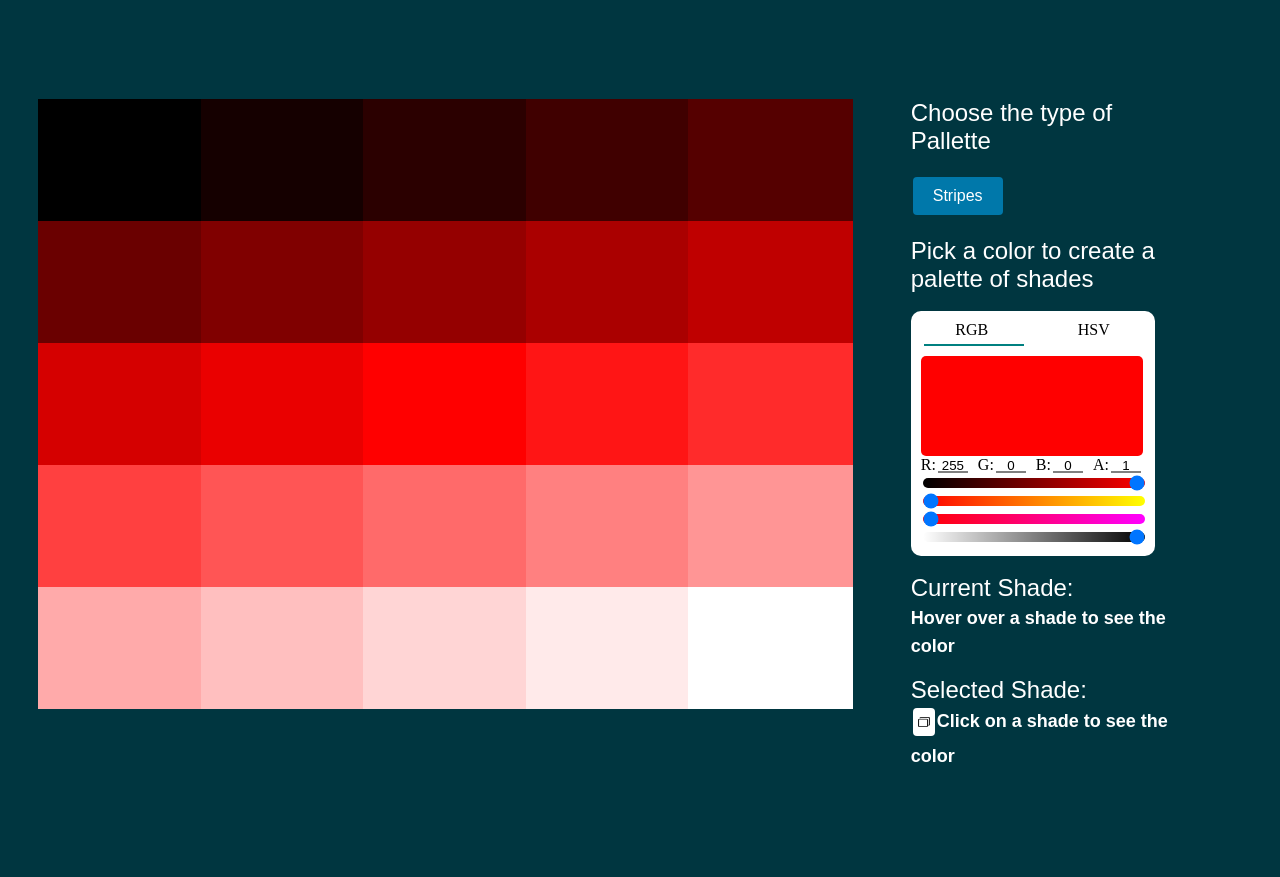
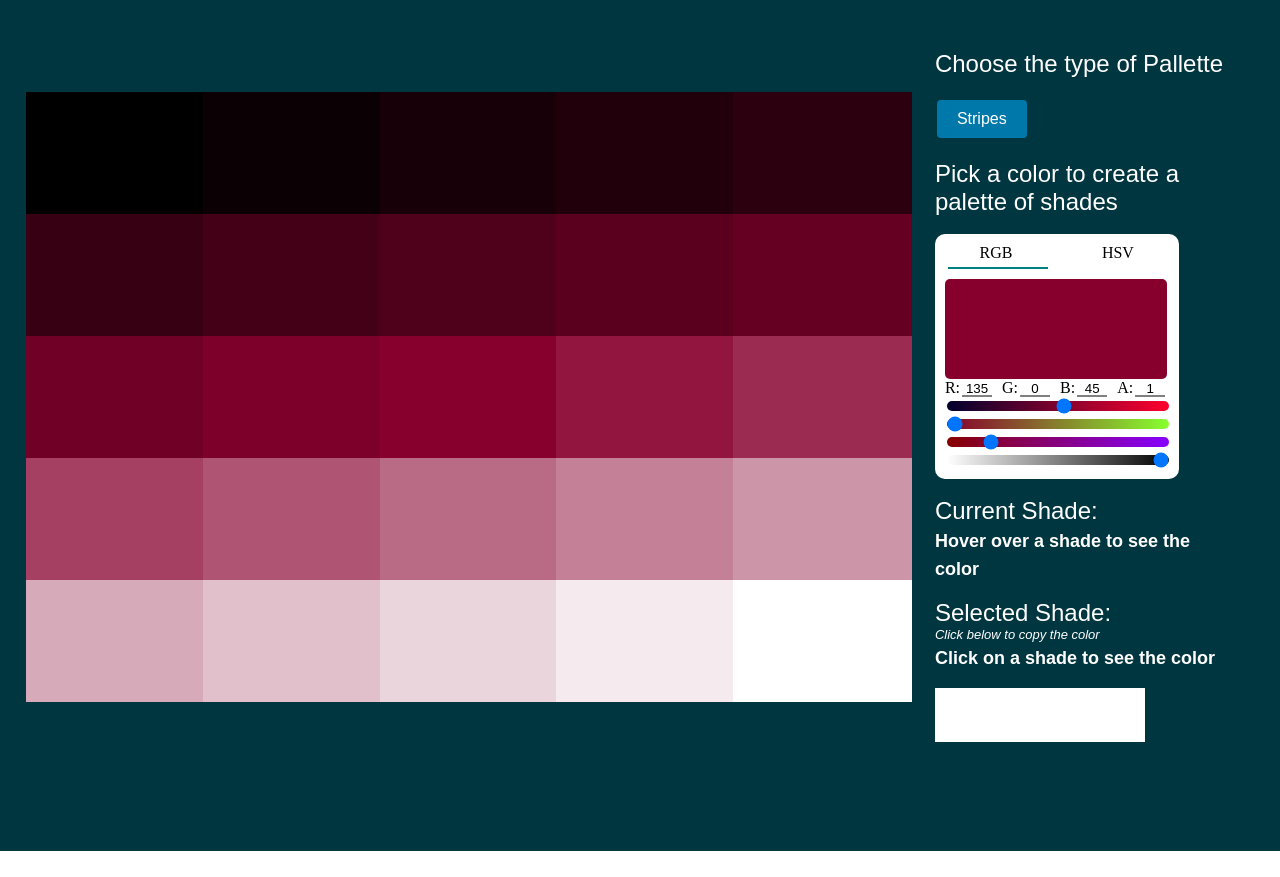
Before and after one commit to RAJ-2710/color-shards, a React (Create React App) app: page / in a window 1280 px wide. After the commit the page ends 851 px from the top, so only its background shows below. Built offline with nearby package versions, Linux system fonts and the light colour scheme.

Commit message:
Further improvements to Shades25 + Added a compare box - Removed copy button -> It has now been replaced to click on color shade iself

```diff
--- a/src/components/RGBApicker.js
+++ b/src/components/RGBApicker.js
@@ -3,9 +3,9 @@
 import React, { useState, useEffect } from 'react';
 
 const RGBAPicker = ({ onRgbaChange }) => {
-  const [red, setRed] = useState(255);
+  const [red, setRed] = useState(135);
   const [green, setGreen] = useState(0);
-  const [blue, setBlue] = useState(0);
+  const [blue, setBlue] = useState(45);
   const [alpha, setAlpha] = useState(1);
 
   const handleRedChange = (event) => setRed(event.target.value);
--- a/src/pages/Shades25.css
+++ b/src/pages/Shades25.css
@@ -4,13 +4,10 @@ body {
 }
 
   .text-behind-cards {
-    position: absolute;
-    top: 54%;
+    position: fixed;
+    top: 55%;
     left: 35%;
     transform: translate(-50%, -50%);
-    display: flex;
-    justify-content: center;
-    align-items: center;
     color: white;
     font-size: x-large;
     font-family: 'Poppins', sans-serif;
@@ -21,16 +18,23 @@ body {
     background: rgba(0, 54, 64, 1);
     margin: 0;
     height: 100vh;
-    padding: 3%;
+    padding: 2%;
 }
 
-.flex-container{
+ .flex-container{
     display: flex;
+}
+
+.left-container {
+  flex: 3;
+  display: flex;
+  justify-content: center;
+  align-items: center;
 }
 
 .left-container-cards {
     flex: 3;
-    margin-top: 5%;
+  transition: 0.5s;
 }
 
 .left-container-stripes {
@@ -38,11 +42,17 @@ body {
     display: flex;
     justify-content: center;
     align-items: center;
+    transform: rotateX(180deg);
+}
+
+.flip {
+  transform: rotateX(180deg);
+  transition: 0.5s;
 }
 
 .right-container{
     flex: 1;
-    padding: 5%
+    padding: 2%
 }
 
 .shades-container-cards {
@@ -107,17 +117,54 @@ body {
   }
 }
 
-.select-color{
-    width: 10%;
-}
-
 .text{
     color: white;
     font-size: x-large;
     font-family: 'Poppins', sans-serif;
+    justify-content: center;
+    align-items: center;
 }
+
 
 .text span{
     font-weight: bold;
     font-size: large;
 }
+
+.text span:hover{
+  border-radius: 5px;
+  background-color: rgba(255,255,255,0.2);
+  padding: 5px;
+}
+
+.text.small {
+  font-size: 70%;
+  background-color: rgba(255,255,255,0.2);
+}
+
+.copy-info {
+  color: white;
+  font-size: small;
+  font-style: italic;
+  font-family: 'Poppins', sans-serif;
+}
+
+.compare-box {
+  width: 70%;
+  height: 50px;
+  display: inline-flex;
+  padding: 2px;
+  background: white;
+  /* border-radius: 4px; */
+  /* margin-top: 4%; */
+}
+
+.hovered-color {
+  border-radius: 4px 0 0 4px;
+  width: 50%;
+}
+
+.selected-color {
+  border-radius: 0 4px 4px 0;
+  width: 50%;
+}
--- a/src/pages/Shades25.js
+++ b/src/pages/Shades25.js
@@ -1,7 +1,7 @@
 import React, { useState, useEffect } from 'react';
 import Picker from '../components/Picker';
 import './Shades25.css'
-import CopyButton from '../components/CopyButton';
+// import CopyButton from '../components/CopyButton';
 import ToggleButton from '../components/ToggleButton';
 
 const Shades25 = () => {
@@ -11,6 +11,7 @@ const Shades25 = () => {
   const [selectedShade, setSelectedShade] = useState('Click on a shade to see the color');
   const [shades, setShades] = useState([]);
   const [isToggled, setIsToggled] = useState(false);
+  const [isSmall, setIsSmall] = useState(false);
 
   useEffect(() => {
     const newHsvaText = `hsva(${hsvaValue.hue}, ${hsvaValue.saturation}%, ${hsvaValue.value}%, ${hsvaValue.alpha})`;
@@ -47,15 +48,38 @@ const Shades25 = () => {
     setIsToggled(value);
   };
 
+  const handleClick = () => {
+    setIsSmall(true);
+
+    // Update textToCopy before attempting to copy
+    const textToCopyUpdated = selectedShade;
+
+    if (textToCopyUpdated !== "Click on a shade to see the color") {
+      navigator.clipboard.writeText(textToCopyUpdated);
+    }
+    else
+    {
+      navigator.clipboard.writeText("'you forgot to slect the color !!'");
+    }
+
+    // Simulate a delay before growing back to normal size
+    setTimeout(() => {
+      setIsSmall(false);
+    }, 100); // Adjust the delay as needed
+  };
+
   return (
     <div className={'main-container'}>
-      <div className={'flex-container'}>
-        <div className={!isToggled ? 'left-container-cards' : 'left-container-stripes'}>
-          <div className={!isToggled ? 'shades-container-cards' : 'shades-container-stripes'} style={!isToggled ? {background: shades[13]} : {background: hoveredShade}}>
+      <div className='flex-container'>
       {rgbaValue.alpha < 0.5 && (
               <div className={'text-behind-cards'}>
                 Sometimes, remaining Invisible is all you need, right ?
               </div>)}
+      <div className={`left-container ${isToggled ? 'flip' : ''}`}>
+
+        <div className={!isToggled ? 'left-container-cards' : 'left-container-stripes'}>
+          <div className={!isToggled ? 'shades-container-cards' : 'shades-container-stripes'} style={!isToggled ? {background: shades[13]} : {background: hoveredShade}}>
+
               {shades.map((shade, index) => (
                 <div
                   key={index}
@@ -65,6 +89,7 @@ const Shades25 = () => {
                   onMouseLeave={() => handleCardHover('Hover over a shade to see the color')}
                   onMouseDown={() => handleCardDown(shade)}/>
               ))}
+          </div>
         </div>
         </div>
         <div className={'right-container'}>
@@ -79,20 +104,32 @@ const Shades25 = () => {
             <div>
               <Picker setHsvaValue={setHsvaValue} setRgbaValue={setRgbaValue} />
             </div> <br/>
+            <div>
               <div className={'text'}>
                 Current Shade: <br/>
                 <span>
                   {hoveredShade}
                 </span>
-            </div> <br/>
+              </div>
+              <br />
               <div className={'text'}>
-              Selected Shade: <br/>
-              <CopyButton textToCopy={selectedShade} />
-              <span className='space span'></span>
-              <span>
+                Selected Shade: <br />
+                <div className='copy-info'>
+                  Click below to copy the color
+                </div>
+                <span
+                  className={`space span ${isSmall ? 'text small' : ''}`}
+                  onClick={handleClick} >
                   {selectedShade}
                 </span>
               </div>
+            </div>
+            <br/>
+            <div className='compare-box'>
+              <div className='hovered-color' style={{ background: hoveredShade === 'Hover over a shade to see the color' ? 'white' : hoveredShade }}></div>
+              <div className='selected-color' style={{background: selectedShade}}></div>
+            </div>
+
           </div>
         </div>
       </div>
```
Lines whose indentation alone changed are shown as unchanged.
